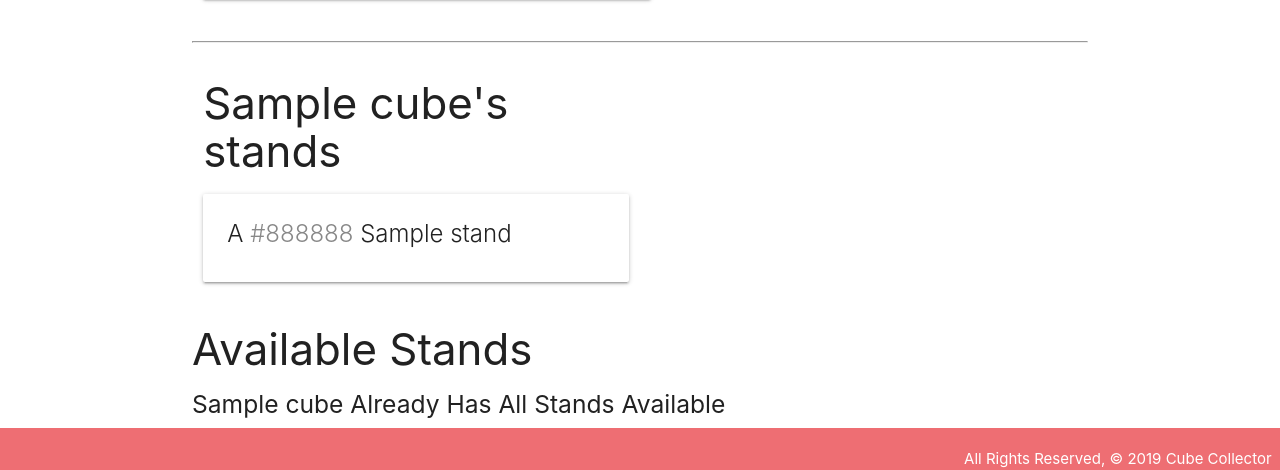
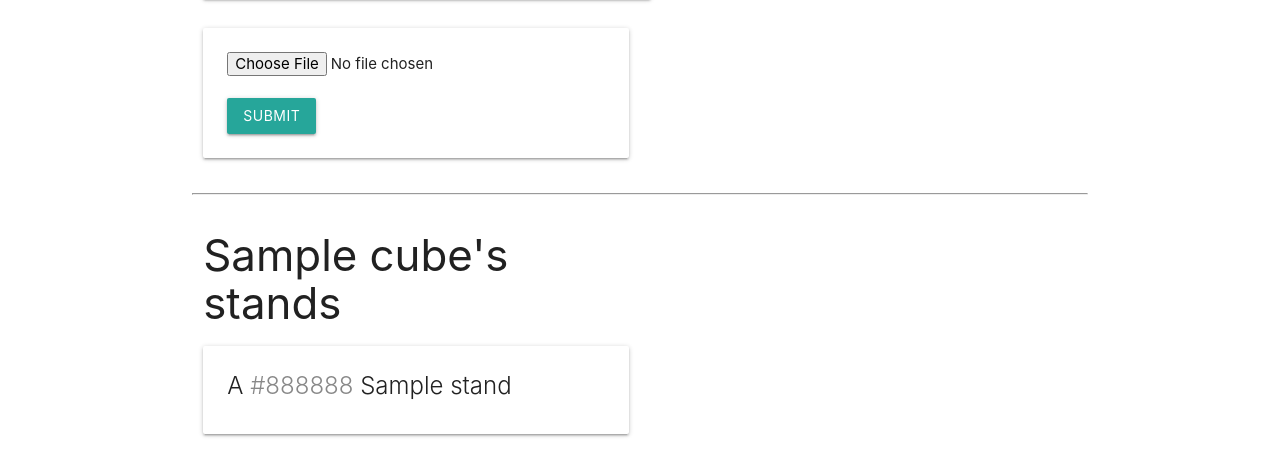
Before and after one commit to TuckTuckC/CubeCollector, a Django app: page /cubes/1/ in a window 1280 px wide. Shown: the part 790-1260 px from the top of the page. Run offline with Django 3.2, Linux system fonts and the light colour scheme; tables that the repository leaves empty hold one stand-in row (values such as "Sample post").

Commit message:
added a form for uploading a photo

```diff
--- a/main_app/models.py
+++ b/main_app/models.py
@@ -42,7 +42,7 @@ class Time(models.Model):
 
 class Photo(models.Model):
     url = models.CharField(max_length=200)
-    cat = models.ForeignKey(Cube, on_delete=models.CASCADE)
+    cube = models.ForeignKey(Cube, on_delete=models.CASCADE)
 
     def __str__(self):
         return f'Photo for cube_id: {self.cube_id} @{self.url}'
--- a/main_app/templates/cubes/detail.html
+++ b/main_app/templates/cubes/detail.html
@@ -23,6 +23,13 @@
     {% empty %}
       <div class='card-panel teal-text center-align'>No Photos Uploaded</div>
     {% endfor %}
+
+    <form action='{% url 'add_photo' cube.id %}' enctype='multipart/form-data' method='POST' class='card-panel'>
+      {% csrf_token %}
+      <input type='file' name='photo-file'>
+      <br><br>
+      <input type='submit' class='btn' calue='Upload Photo'>
+    </form>
 
   </div>
   <div class="col s6">
```
Also changed, not shown: main_app/migrations/0008_photo.py (added).
